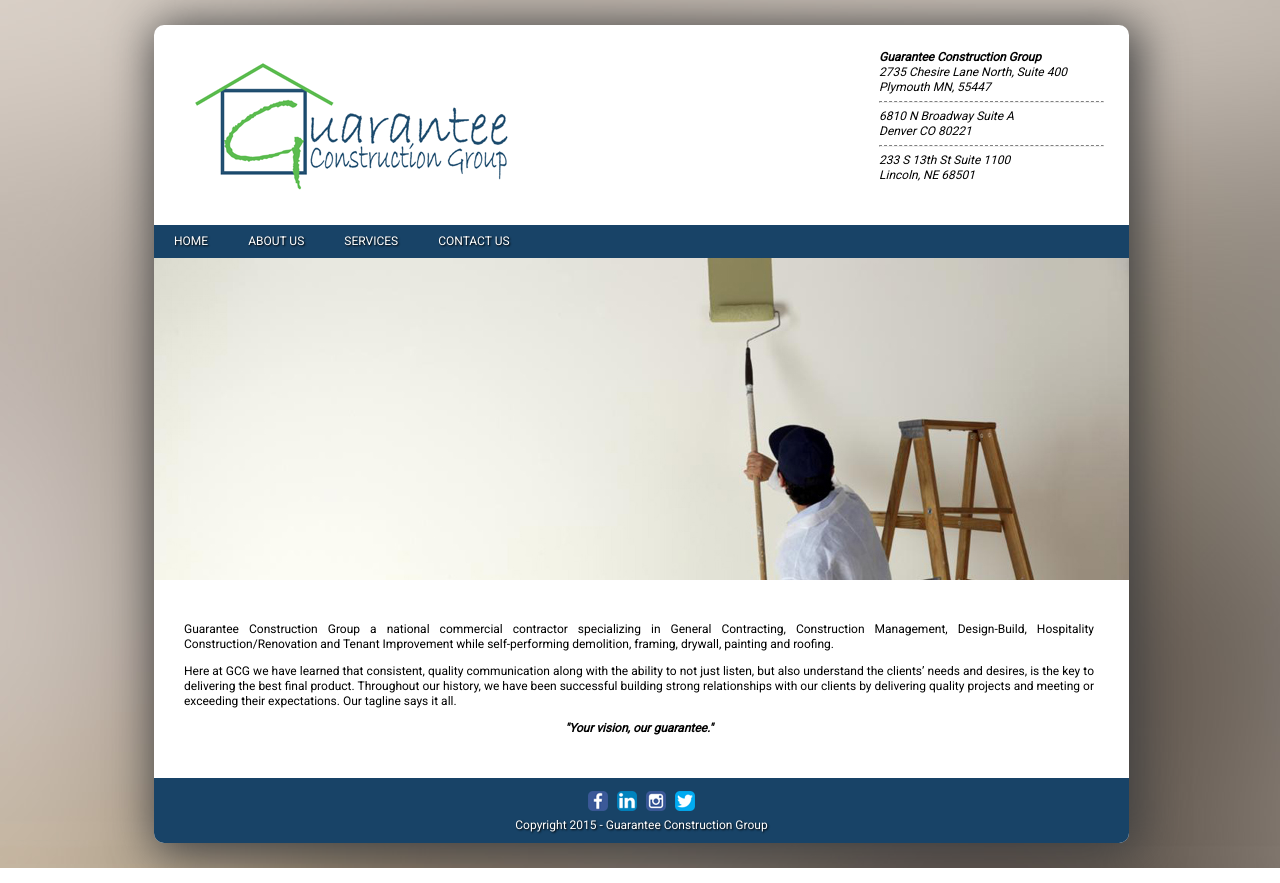
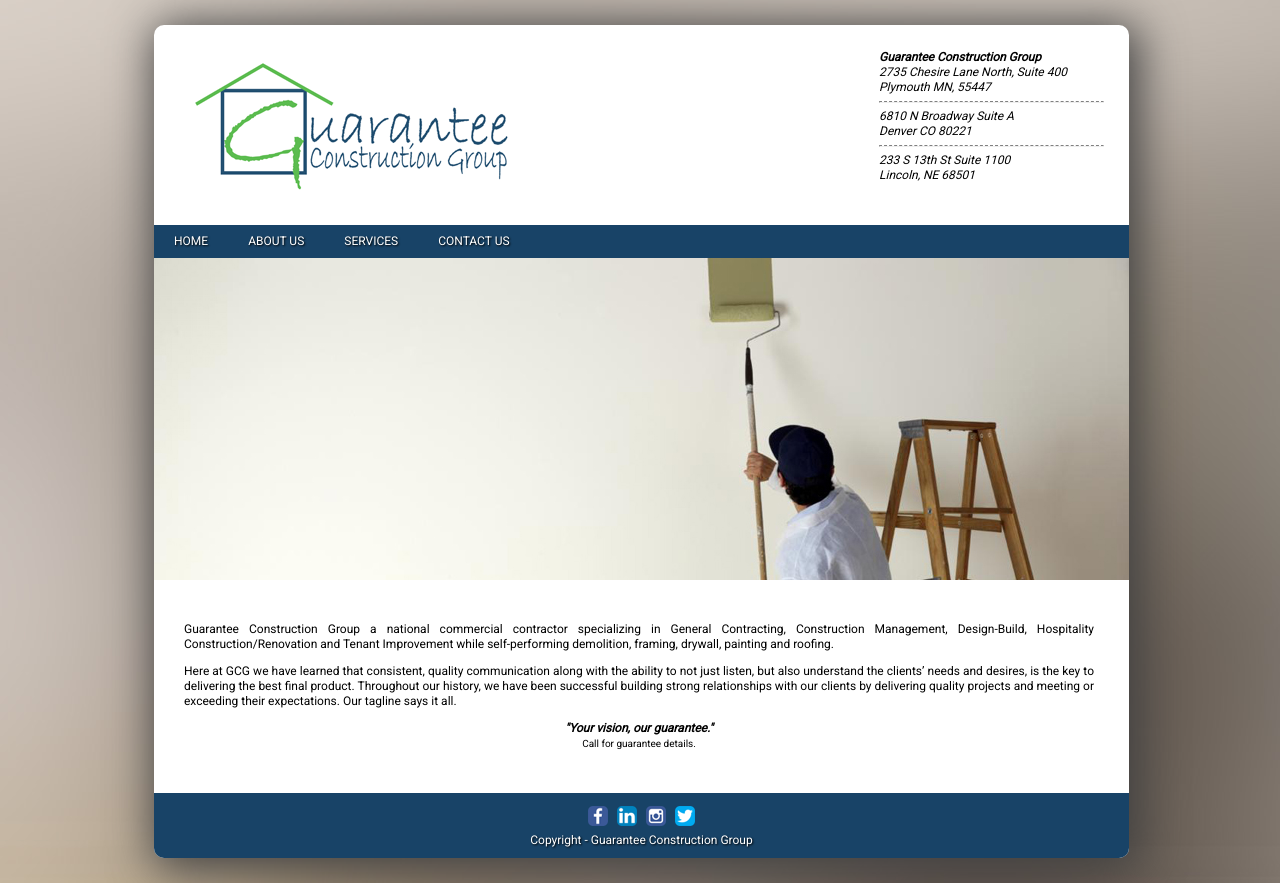
Before and after one commit to edox/guarantee-construction-group, a plain HTML site: page index.html in a window 1280 px wide. Drawn offline with Linux system fonts and the light colour scheme.

Commit message:
Added call us wording to taglines
-Added call us wording to tagline on index and wording on Roofing page.
-Removed the year from the footer on all pages.

```diff
--- a/index.html
+++ b/index.html
@@ -84,9 +84,9 @@
 				<div id="ContentInner">
 				<p>Guarantee Construction Group a national commercial contractor specializing in General Contracting, Construction Management, Design-Build, Hospitality Construction/Renovation and Tenant Improvement while self-performing demolition, framing, drywall, painting and roofing. </p>
 				<p>Here at GCG we have learned that consistent, quality communication along with the ability to not just listen, but also understand the clients’ needs and desires, is the key to delivering the best final product. Throughout our history, we have been successful building strong relationships with our clients by delivering quality projects and meeting or exceeding their expectations. Our tagline says it all.</p>
-				<p style="text-align: center;"><strong><em>"Your vision, our guarantee."</em></strong></p>
+				<p style="text-align: center;"><strong><em>"Your vision, our guarantee."</em></strong><br /><span class="small">Call for guarantee details.</span></p>
 				</div>
-			<div id="Footer"><div class="footer-content"><div id="social"><a href="https://www.facebook.com/guaranteeconstruction/timeline/" target="_blank"><img src="img/facebook.png" /></a>&nbsp;<a href="https://www.linkedin.com/company/guarantee-construction-group" target="_blank"><img src="img/in.png" /></a>&nbsp;<a href="https://instagram.com/gconstructiong/" target="_blank"><img src="img/instagram.png" /></a>&nbsp;<a href="https://twitter.com/GConstructionG" target="_blank"><img src="img/twitter.png" /></a></div> Copyright 2015 - Guarantee Construction Group</div></div>
+			<div id="Footer"><div class="footer-content"><div id="social"><a href="https://www.facebook.com/guaranteeconstruction/timeline/" target="_blank"><img src="img/facebook.png" /></a>&nbsp;<a href="https://www.linkedin.com/company/guarantee-construction-group" target="_blank"><img src="img/in.png" /></a>&nbsp;<a href="https://instagram.com/gconstructiong/" target="_blank"><img src="img/instagram.png" /></a>&nbsp;<a href="https://twitter.com/GConstructionG" target="_blank"><img src="img/twitter.png" /></a></div> Copyright - Guarantee Construction Group</div></div>
 		</div>
 	</body>
 </html>
--- a/style.css
+++ b/style.css
@@ -30,6 +30,10 @@ font-weight: strong;
 
 hr{
 border-top: dashed 1px grey;
+}
+
+.small {
+	font-size: 10px;
 }
 
 a.logo{
```
Also changed, not shown: about.html (+1 -1 lines), contact.html (+1 -1 lines), demo.html (+1 -1 lines), painting.html (+1 -1 lines), roofing.html (+2 -2 lines).
